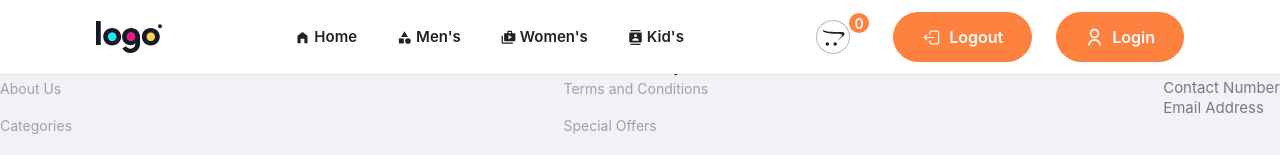
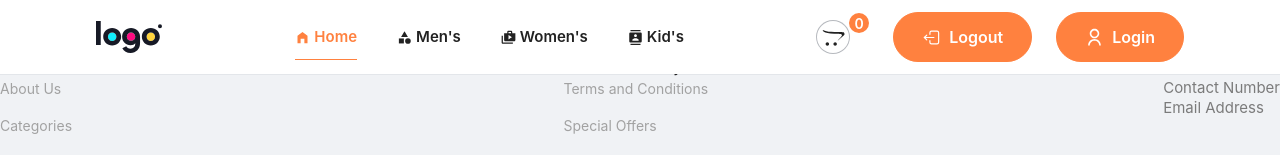
Before and after one commit to MDKolev/digital-shopping, a React (Vite) app: page / in a window 1280 px wide. Shown: the top 155 px of the page. Built offline with nearby package versions, Linux system fonts and the light colour scheme.

Commit message:
adding Navbar component

```diff
--- a/src/components/Navbar.jsx
+++ b/src/components/Navbar.jsx
@@ -4,10 +4,10 @@ import { NavLink } from "react-router-dom";
 const Navbar = ({ containerStyles }) => {
   return (
     <nav className={`${containerStyles}`}>
-        <NavLink to={"/"}><div className="flexCenter gap-x-1 "><MdHomeFilled />Home</div></NavLink>
-        <NavLink to={"/mens"}><div className="flexCenter gap-x-1 "><MdCategory /> Men's</div></NavLink>
-        <NavLink to={"/womens"}><div className="flexCenter gap-x-1 "><MdShop2 />Women's</div></NavLink>
-        <NavLink to={"/kids"}><div className="flexCenter gap-x-1 "><MdContacts />Kid's</div></NavLink>
+        <NavLink to={"/"} className={({isActive}) => isActive ? "active_link" : ""}><div className="flexCenter gap-x-1 "><MdHomeFilled />Home</div></NavLink>
+        <NavLink to={"/mens"} className={({isActive}) => isActive ? "active_link" : ""}><div className="flexCenter gap-x-1 "><MdCategory /> Men's</div></NavLink>
+        <NavLink to={"/womens"} className={({isActive}) => isActive ? "active_link" : ""}><div className="flexCenter gap-x-1 "><MdShop2 />Women's</div></NavLink>
+        <NavLink to={"/kids"} className={({isActive}) => isActive ? "active_link" : ""}><div className="flexCenter gap-x-1 "><MdContacts />Kid's</div></NavLink>
     </nav>
   );
 };
```
